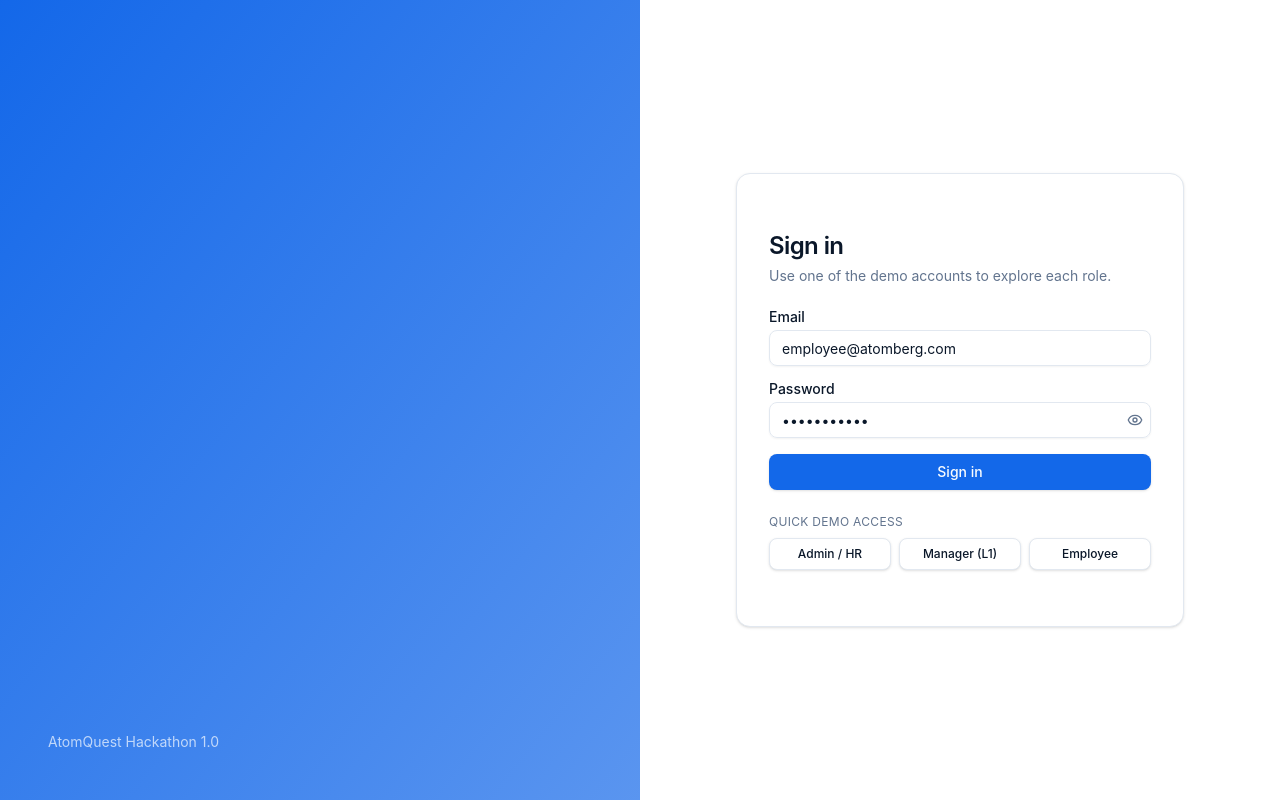
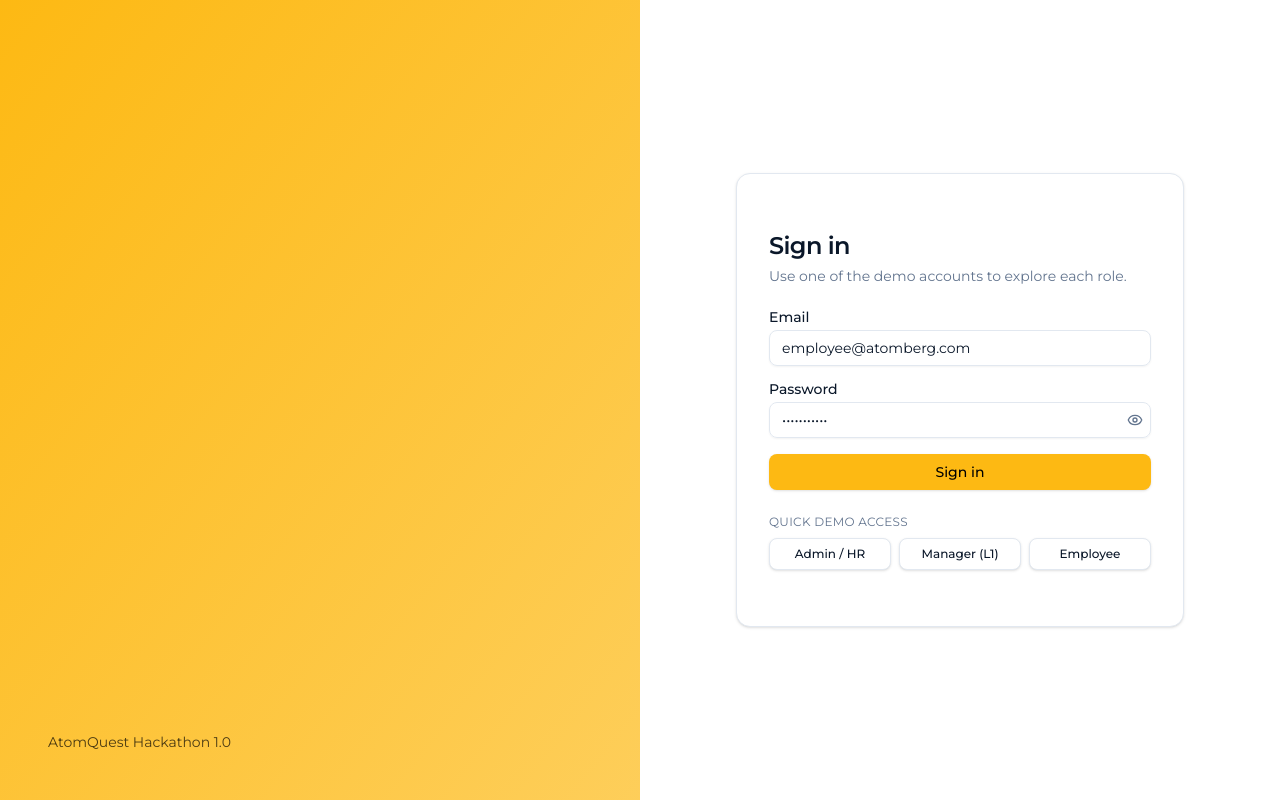
Before and after one commit to De-Coder05/GoalQuest, a Next.js app: page /login in a window 1280 px wide. Built offline with nearby package versions, Linux system fonts and the light colour scheme; no server answers.

Commit message:
Update design system to match Atomberg brand guidelines

```diff
--- a/src/app/globals.css
+++ b/src/app/globals.css
@@ -70,8 +70,8 @@
   --card-foreground: oklch(0.205 0.04 256);
   --popover: oklch(1 0 0);
   --popover-foreground: oklch(0.205 0.04 256);
-  --primary: oklch(0.55 0.21 260);
-  --primary-foreground: oklch(0.99 0.005 250);
+  --primary: #fdb913;
+  --primary-foreground: #000000;
   --success: oklch(0.62 0.17 150);
   --warning: oklch(0.78 0.16 75);
   --info: oklch(0.7 0.14 220);
@@ -108,8 +108,8 @@
   --card-foreground: oklch(0.984 0.003 247.858);
   --popover: oklch(0.208 0.042 265.755);
   --popover-foreground: oklch(0.984 0.003 247.858);
-  --primary: oklch(0.929 0.013 255.508);
-  --primary-foreground: oklch(0.208 0.042 265.755);
+  --primary: #fdb913;
+  --primary-foreground: #000000;
   --secondary: oklch(0.279 0.041 260.031);
   --secondary-foreground: oklch(0.984 0.003 247.858);
   --muted: oklch(0.279 0.041 260.031);
--- a/src/app/layout.tsx
+++ b/src/app/layout.tsx
@@ -1,6 +1,9 @@
 import type { Metadata } from "next";
+import { Montserrat } from "next/font/google";
 import "./globals.css";
 import Providers from "./providers";
+
+const montserrat = Montserrat({ subsets: ["latin"], variable: "--font-sans" });
 
 export const metadata: Metadata = {
   title: "GoalQuest — Employee Goal Setting & Tracking Portal",
@@ -9,8 +12,8 @@ export const metadata: Metadata = {
 
 export default function RootLayout({ children }: Readonly<{ children: React.ReactNode }>) {
   return (
-    <html lang="en">
-      <body>
+    <html lang="en" className={montserrat.variable}>
+      <body className="font-sans antialiased">
         <Providers>{children}</Providers>
       </body>
     </html>
```
